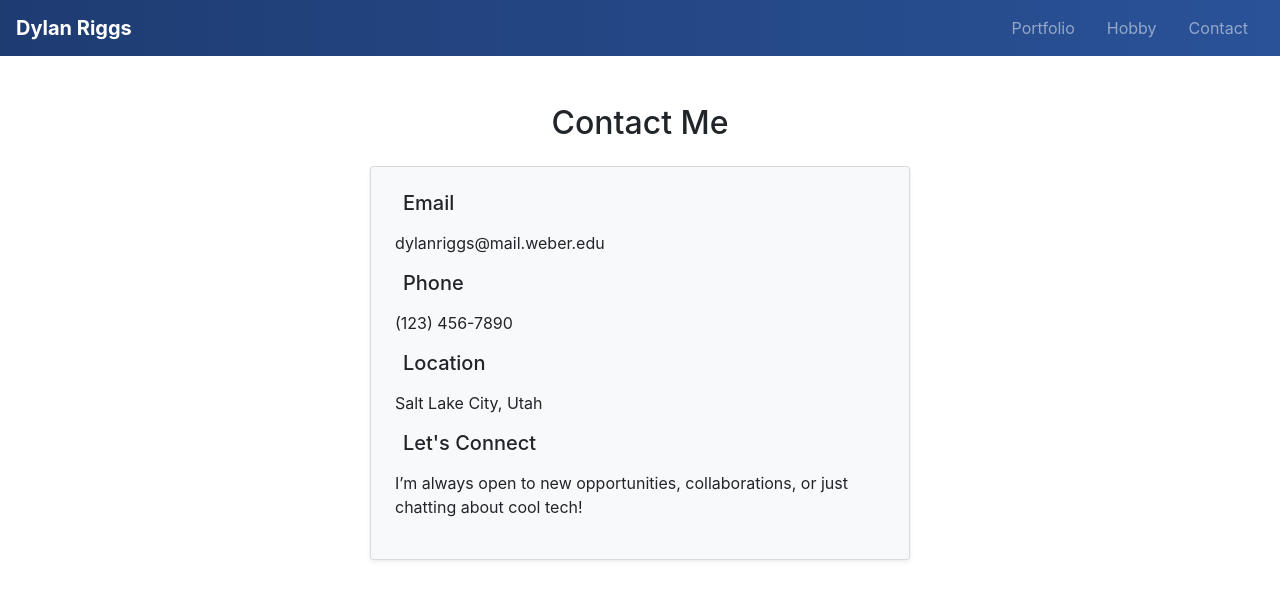
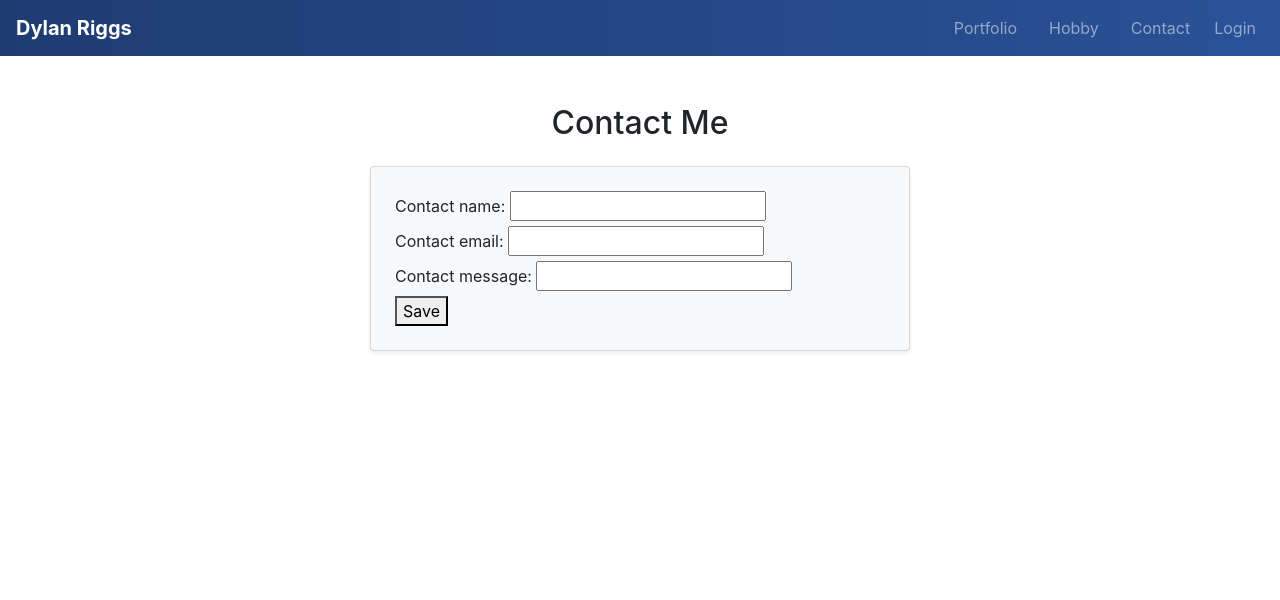
Before and after one commit to dylanriggs/CS3620_Portfolio, a Django app: page /challenge/contact in a window 1280 px wide. Shown: the top 600 px of the page. Run offline with Django 5.2, Linux system fonts and the light colour scheme.

Commit message:
Complted Challenge6

```diff
--- a/mysite/Challenge/admin.py
+++ b/mysite/Challenge/admin.py
@@ -1,7 +1,9 @@
 from django.contrib import admin
 from.models import Hobbies
 from.models import Portfolio
+from.models import Contact
 
 # Register your models here.
 admin.site.register(Hobbies)
 admin.site.register(Portfolio)
+admin.site.register(Contact)
--- /dev/null
+++ b/mysite/Challenge/forms.py
@@ -0,0 +1,13 @@
+from django import forms
+from .models import Portfolio, Contact
+
+
+class PortfolioForm(forms.ModelForm):
+    class Meta:
+        model = Portfolio
+        fields = ['portfolio_name', 'portfolio_desc', 'portfolio_image']
+
+class ContactForm(forms.ModelForm):
+    class Meta:
+        model = Contact
+        fields = ['contact_name', 'contact_email', 'contact_message']
--- a/mysite/Challenge/models.py
+++ b/mysite/Challenge/models.py
@@ -18,3 +18,12 @@ class Portfolio(models.Model):
     portfolio_name = models.CharField(max_length=200)
     portfolio_desc = models.CharField(max_length=200)
     portfolio_image = models.CharField(max_length=500, default="https://th.bing.com/th/id/OIP.0peFLquqi8FFO0e9R3aVyQHaFj?rs=1&pid=ImgDetMain")
+
+class Contact(models.Model):
+
+    def __str__(self):
+            return self.contact_name
+
+    contact_name = models.CharField(max_length=200)
+    contact_email = models.CharField(max_length=200)
+    contact_message = models.CharField(max_length=500)
--- a/mysite/Challenge/templates/challenge/base.html
+++ b/mysite/Challenge/templates/challenge/base.html
@@ -14,6 +14,12 @@
     <a href="{% url 'challenge:portfolio' %}" class="nav-item nav-link px-3">Portfolio</a>
     <a href="{% url 'challenge:hobbies' %}" class="nav-item nav-link px-3">Hobby</a>
     <a href="{% url 'challenge:contact' %}" class="nav-item nav-link px-3">Contact</a>
+    {% if user.is_authenticated %}
+      <a href="{% url 'profile' %}" class="nav-item nav-link">Profile</a>
+      <a href="{% url 'logout' %}" class="nav-item nav-link">Logout</a>
+    {% else %}
+      <a href="{% url 'login' %}" class="nav-item nav-link">Login</a>
+    {% endif %}
   </div>
 </nav>
 
--- a/mysite/Challenge/templates/challenge/contact.html
+++ b/mysite/Challenge/templates/challenge/contact.html
@@ -14,17 +14,11 @@
   <div class="row justify-content-center">
     <div class="col-md-6">
       <div class="card shadow-sm p-4 bg-light">
-        <h5 class="mb-3"><i class="fas fa-envelope mr-2"></i>Email</h5>
-        <p>dylanriggs@mail.weber.edu</p>
-
-        <h5 class="mb-3"><i class="fas fa-phone mr-2"></i>Phone</h5>
-        <p>(123) 456-7890</p>
-
-        <h5 class="mb-3"><i class="fas fa-map-marker-alt mr-2"></i>Location</h5>
-        <p>Salt Lake City, Utah</p>
-
-        <h5 class="mb-3"><i class="fas fa-user mr-2"></i>Let's Connect</h5>
-        <p>I’m always open to new opportunities, collaborations, or just chatting about cool tech!</p>
+        <form method="POST">
+          {% csrf_token %}
+          {{ form }}
+          <button type="submit">Save</button>
+        </form>
       </div>
     </div>
   </div>
--- a/mysite/Challenge/templates/challenge/p_detail.html
+++ b/mysite/Challenge/templates/challenge/p_detail.html
@@ -13,6 +13,9 @@
     <h2 class="font-weight-bold">{{ project.portfolio_name }}</h2>
     <img src="{{ project.portfolio_image }}" class="img-fluid rounded my-4" style="max-height: 300px;" alt="{{ project.portfolio_name }}">
     <p class="lead">{{ project.portfolio_desc }}</p>
+    {% if user.is_authenticated %}
+    <a href="{% url 'challenge:delete_portfolio' project.id %}" class="btn btn-warning mt-3">Delete</a>
+    {% endif %}
     <a href="{% url 'challenge:portfolio' %}" class="btn btn-secondary mt-3">Back to List</a>
   </div>
 </div>
--- /dev/null
+++ b/mysite/Challenge/templates/challenge/portfolio-delete.html
@@ -0,0 +1,5 @@
+<form method="POST">
+    {% csrf_token %}
+    <h2>Are you sure you want to delete {{ item.portfolio_name }}</h2>
+    <button type="submit">Confirm</button>
+</form>
--- a/mysite/Challenge/urls.py
+++ b/mysite/Challenge/urls.py
@@ -9,4 +9,7 @@ urlpatterns = [
     path('portfolio', views.portfolio, name="portfolio"),
     path('hobbies', views.hobbies, name="hobbies"),
     path('contact', views.contact, name="contact"),
+    path('update/<int:id>', views.update_portfolio, name="update_portfolio"),
+    path('add', views.create_portfolio, name="create_portfolio"),
+    path('delete/<int:id>', views.delete_portfolio, name="delete_portfolio"),
 ]
--- a/mysite/Challenge/views.py
+++ b/mysite/Challenge/views.py
@@ -1,7 +1,9 @@
-from django.shortcuts import render
+from django.shortcuts import render, redirect
 from django.http import HttpResponse
 from .models import Portfolio
 from .models import Hobbies
+from django.template import loader
+from .forms import PortfolioForm, ContactForm
 
 def home(request):
     return render(request, 'challenge/index.html')
@@ -21,7 +23,15 @@ def hobbies(request):
     return render(request, 'challenge/hobby.html', context)
 
 def contact(request):
-    return render(request, 'challenge/contact.html')
+    if request.method == 'POST':
+        form = ContactForm(request.POST)
+        if form.is_valid():
+            form.save()
+            return redirect('challenge:portfolio')
+    else:
+        form = ContactForm()
+
+    return render(request, 'challenge/contact.html', {'form': form})
 
 def p_detail(request, item_id):
     project = Portfolio.objects.get(pk=item_id)
@@ -36,3 +46,31 @@ def h_detail(request, item_id):
         'hobby' : hobby
     }
     return render(request, 'challenge/h_detail.html', context)
+
+def update_portfolio(request, id):
+    portfolio = Portfolio.objects.get(id=id)
+    form = PortfolioForm(request.POST or None, instance=portfolio)
+
+    if form.is_valid():
+        form.save()
+        return redirect('challenge:portfolio')
+
+    return render(request, 'challenge/portfolio-form.html', {'form': form, 'portfolio':portfolio})
+
+def create_portfolio(request):
+    form = PortfolioForm(request.POST or None)
+
+    if(form.is_valid()):
+        form.save()
+        return redirect('challenge:portfolio')
+
+    return render(request, 'challenge/portfolio-form.html', {'form':form})
+
+def delete_portfolio(request, id):
+    item = Portfolio.objects.get(id=id)
+
+    if request.method == 'POST':
+        item.delete()
+        return redirect('challenge:portfolio')
+
+    return render(request, 'challenge/portfolio-delete.html', {'item':item})
--- a/mysite/mysite/settings.py
+++ b/mysite/mysite/settings.py
@@ -125,7 +125,7 @@ STATIC_URL = 'static/'
 
 DEFAULT_AUTO_FIELD = 'django.db.models.BigAutoField'
 
-LOGIN_REDIRECT_URL = 'food:index'
+LOGIN_REDIRECT_URL = 'challenge:home'
 lOGIN_URL = 'login'
 MEDIA_ROOT = os.path.join(BASE_DIR, 'pictures')
 MEDIA_URL = '/pictures/'
--- a/mysite/mysite/urls.py
+++ b/mysite/mysite/urls.py
@@ -27,7 +27,7 @@ urlpatterns = [
     path('challenge/', include('Challenge.urls')),
     path('register/', user_views.register, name='register'),
     path('login/', authentication_views.LoginView.as_view(template_name='users/login.html'), name="login"),
-    path('login/', authentication_views.LogoutView.as_view(template_name='users/logout.html'), name="logout"),
+    path('logout/', authentication_views.LogoutView.as_view(template_name='users/logout.html'), name="logout"),
     path('profile/', user_views.profilepage, name="profile")
 ]
 
```
Also changed, not shown: mysite/Challenge/templates/challenge/portfolio-form.html (added, +10 -0 lines), mysite/Challenge/templates/challenge/portfolio.html (+10 -1 lines), mysite/Challenge/migrations/0004_contact.py (added), mysite/db.sqlite3.
